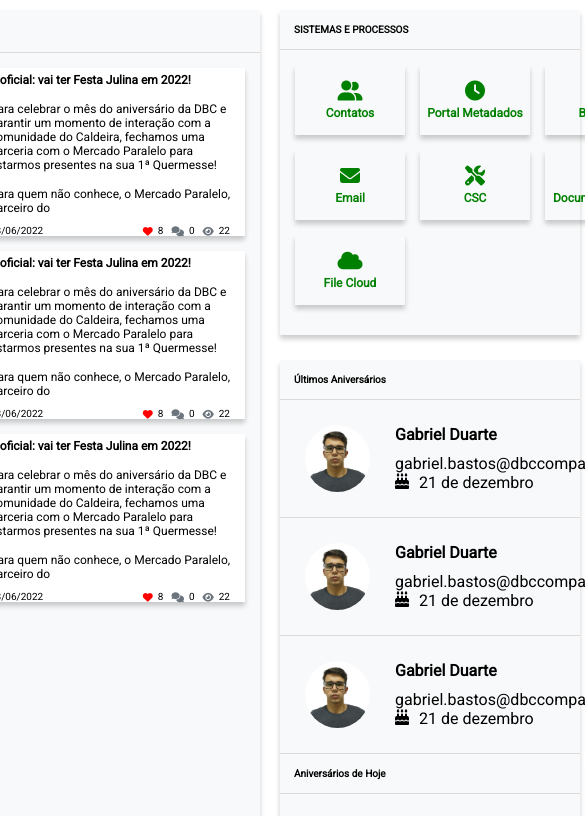
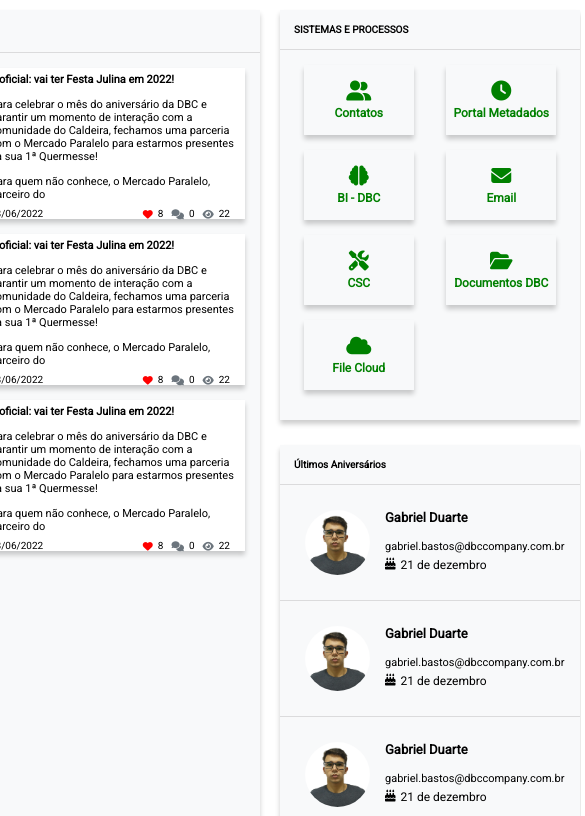
Before and after one commit to GabrielDuarteRB/dbc-ecos-clone, a plain HTML site: page index.html in a window 390 px wide. Shown: the part 70-886 px from the top of the page, 585 px wide, since content can reach past the window. Drawn offline with Linux system fonts and the light colour scheme.

Commit message:
Alteração no tamanho dos texto do aniversario e midia query 985 feitos

```diff
--- a/index.css
+++ b/index.css
@@ -35,7 +35,7 @@ header div:first-child {
     display: flex;
     gap: 10px;
     margin-left: 20px;
-    width: 55%;
+    width: 40%;
 }
 
 header div:first-child > span {
@@ -88,7 +88,7 @@ header div:last-child {
     font-size: 24px;
     gap: 20px;
     margin-right: 20px;
-    width: 10%;
+    /* width: 10%; */
 }
 
 header div:last-child i {
@@ -154,12 +154,12 @@ main {
 .corpo-ecos > section:first-child > div:last-child > div > div {
     display:flex;
     flex-direction: column;
+    font-size: 12px;
     gap: 10px;
 }
 
 .corpo-ecos > section:first-child > div:last-child > div > div > h4, .corpo-ecos > section:first-child > div:last-child > div > div > p {
     margin-top: 5px;
-    font-size: 12px
 }
 
 .corpo-ecos > section:first-child > div:last-child > div > div > div {
@@ -243,7 +243,8 @@ main {
 .ultimos-aniversarios > div:last-child > div, .aniversarios-hoje > div:last-child > div, .proximos-aniversarios > div:last-child > div{
     border-bottom: solid 1px #9e9e9e54;
     display: flex;
-    gap: 25px;
+    font-size: 12px;
+    gap: 15px;
     padding: 25px
 }
 
@@ -251,11 +252,22 @@ main {
     border-radius: 100%;
 }
 
+.ultimos-aniversarios > div:last-child > div > div {
+    display: flex;
+    flex-direction: column;
+    gap: 5px
+}
+
 .ultimos-aniversarios > div:last-child > div > div > h4, .aniversarios-hoje > div:last-child > div > div > h4, .proximos-aniversarios > div:last-child > div > div > h4{
+    font-size: 13px;
     padding-bottom: 10px;
+}
+
+.ultimos-aniversarios > div:last-child > div > div > p {
+    font-size: 11px;
 }
 
 .ultimos-aniversarios > div:last-child > div > div > span, .aniversarios-hoje > div:last-child > div > div > span, .proximos-aniversarios > div:last-child > div > div > span{
     display: flex;
-    gap: 10px;
+    gap: 5px;
 }
--- a/responsivo.css
+++ b/responsivo.css
@@ -1,11 +1,22 @@
 @media(max-width: 985px) {
     .container {
-        max-width: 768px;
+        max-width: 785px;
     }
 
     .corpo-ecos {
         grid-template-columns: 450px 300px;
     }
 
+    .corpo-ecos > section:first-child > div:last-child > div > div {
+        font-size: 11px;
+        gap: 7px;
+    }
+
+    .sistemas > div:last-child {
+        display: grid;
+        grid-template-columns: 1fr 1fr;
+        gap: 15px;
+        margin: 15px ;
+    }
 
 }
```
